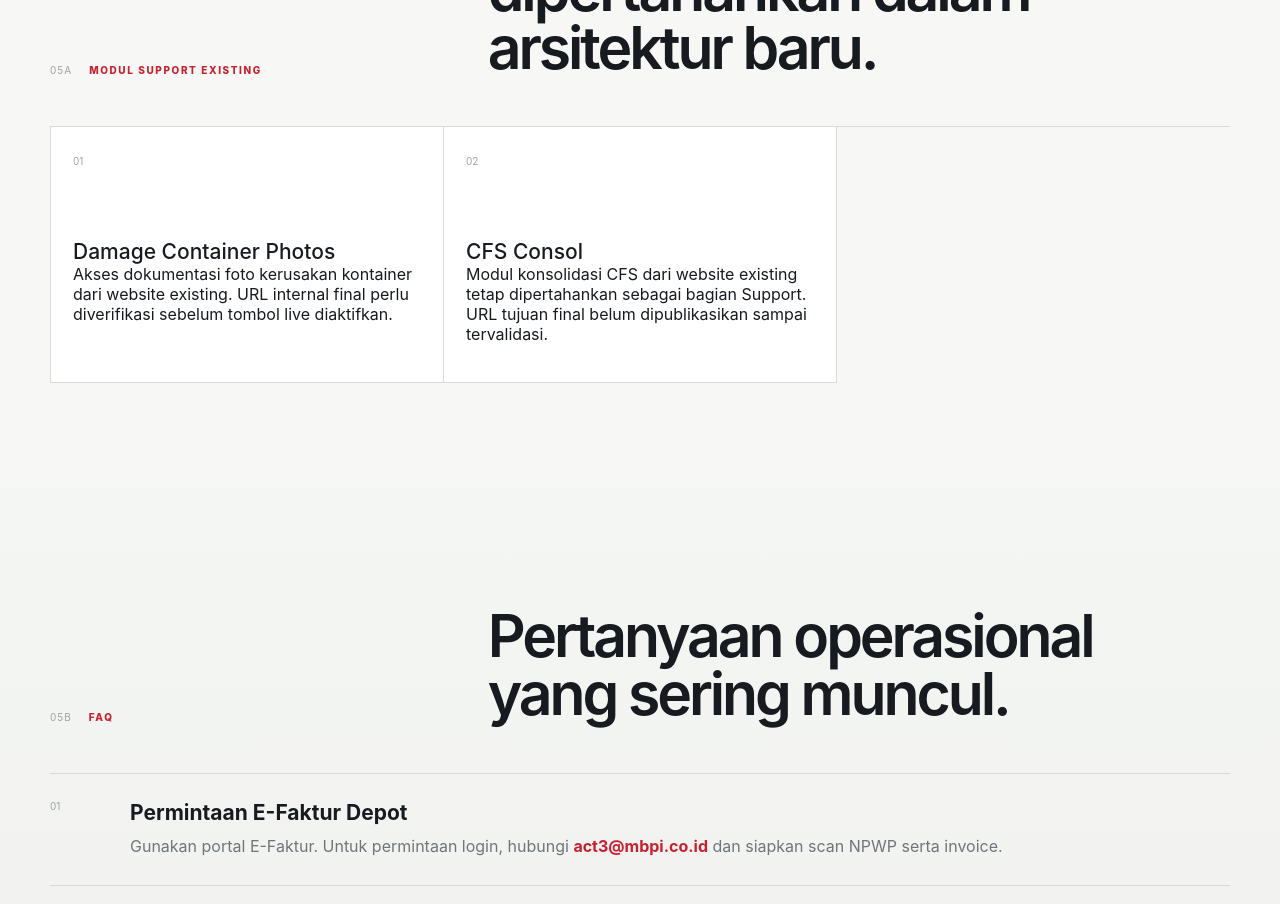
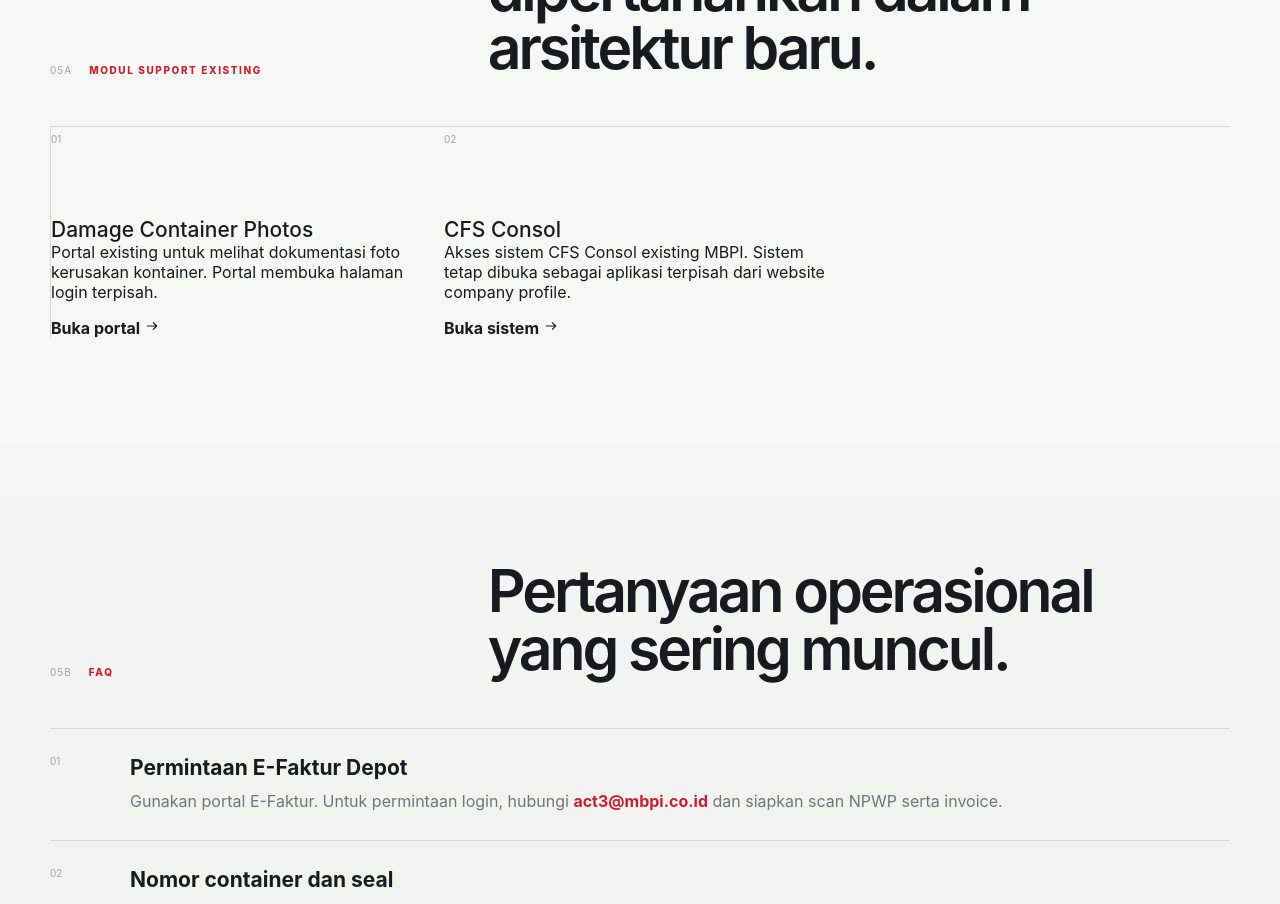
Before and after one commit to nabillazachra/mbpi-revamp, a Next.js app: page /id/support in a window 1280 px wide. Shown: the part 1120-2024 px from the top of the page. Built offline with nearby package versions, Linux system fonts and the light colour scheme.

Commit message:
feat: activate Damage Photos and CFS Consol links

```diff
--- a/components/SupportPage.js
+++ b/components/SupportPage.js
@@ -31,8 +31,16 @@ export default function SupportPage({ lang='id' }) {
       <div className="container">
         <div className="sectionHead compact"><div><span className="sectionIndex">05A</span><span className="kicker">{id ? 'MODUL SUPPORT EXISTING' : 'LEGACY SUPPORT MODULES'}</span></div><h2>{id ? 'Dua modul tetap dipertahankan dalam arsitektur baru.' : 'Two legacy modules remain part of the new architecture.'}</h2></div>
         <div className="valueGrid">
-          <article><span>01</span><h3>Damage Container Photos</h3><p>{id ? 'Akses dokumentasi foto kerusakan kontainer dari website existing. URL internal final perlu diverifikasi sebelum tombol live diaktifkan.' : 'Access to container damage photo documentation from the legacy site. The final internal URL needs verification before the live link is enabled.'}</p></article>
-          <article><span>02</span><h3>CFS Consol</h3><p>{id ? 'Modul konsolidasi CFS dari website existing tetap dipertahankan sebagai bagian Support. URL tujuan final belum dipublikasikan sampai tervalidasi.' : 'The legacy CFS consolidation module remains part of Support. Its final destination URL is intentionally withheld until verified.'}</p></article>
+          <a className="supportModuleCard" href={site.external.damagePhotos} target="_blank" rel="noreferrer">
+            <span>01</span><h3>Damage Container Photos</h3>
+            <p>{id ? 'Portal existing untuk melihat dokumentasi foto kerusakan kontainer. Portal membuka halaman login terpisah.' : 'Existing portal for viewing container damage photo documentation. The portal opens a separate login page.'}</p>
+            <strong>{id ? 'Buka portal' : 'Open portal'} <Icon name="arrow" size={16}/></strong>
+          </a>
+          <a className="supportModuleCard" href={site.external.cfsConsol} target="_blank" rel="noreferrer">
+            <span>02</span><h3>CFS Consol</h3>
+            <p>{id ? 'Akses sistem CFS Consol existing MBPI. Sistem tetap dibuka sebagai aplikasi terpisah dari website company profile.' : 'Access the existing MBPI CFS Consol system. The system remains a separate application from the corporate website.'}</p>
+            <strong>{id ? 'Buka sistem' : 'Open system'} <Icon name="arrow" size={16}/></strong>
+          </a>
         </div>
       </div>
     </section>
```
